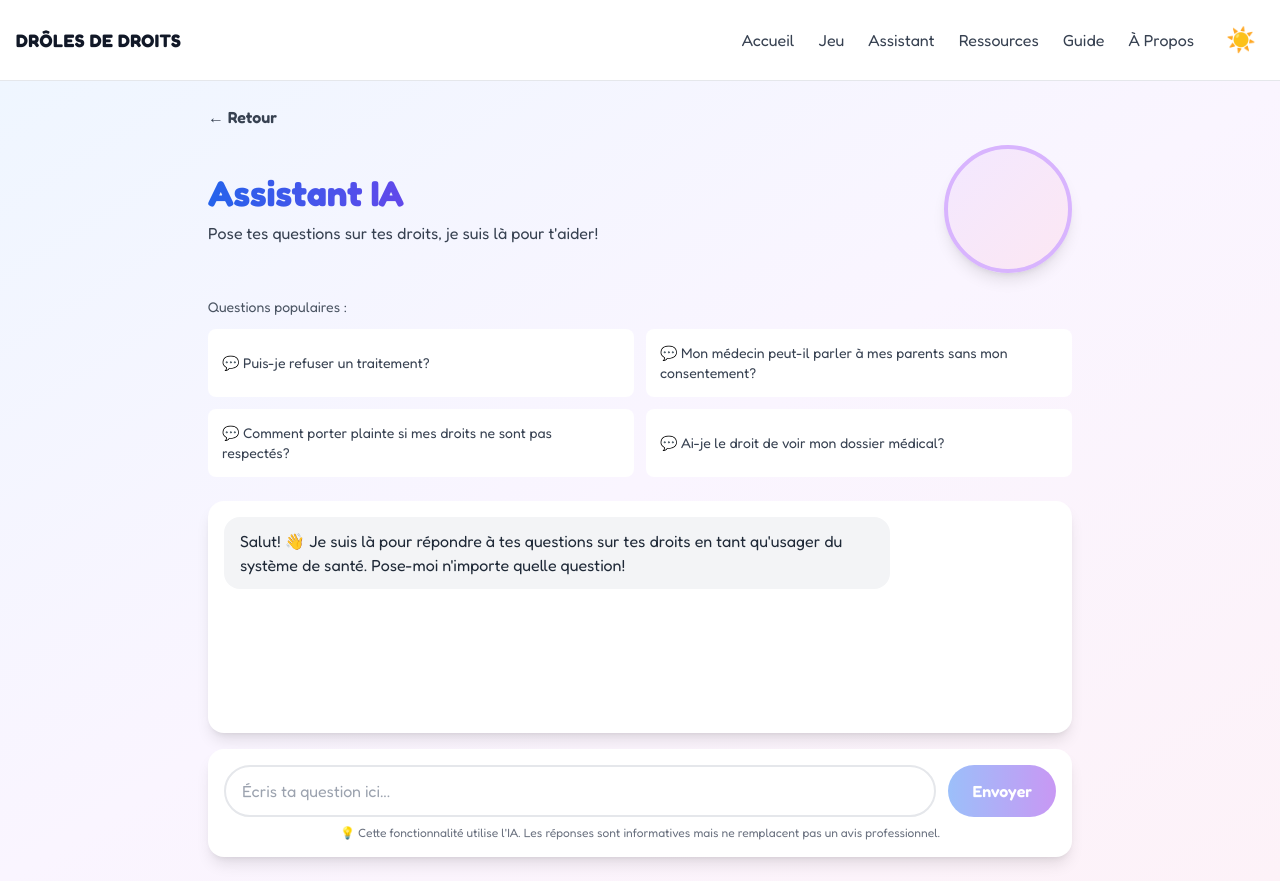
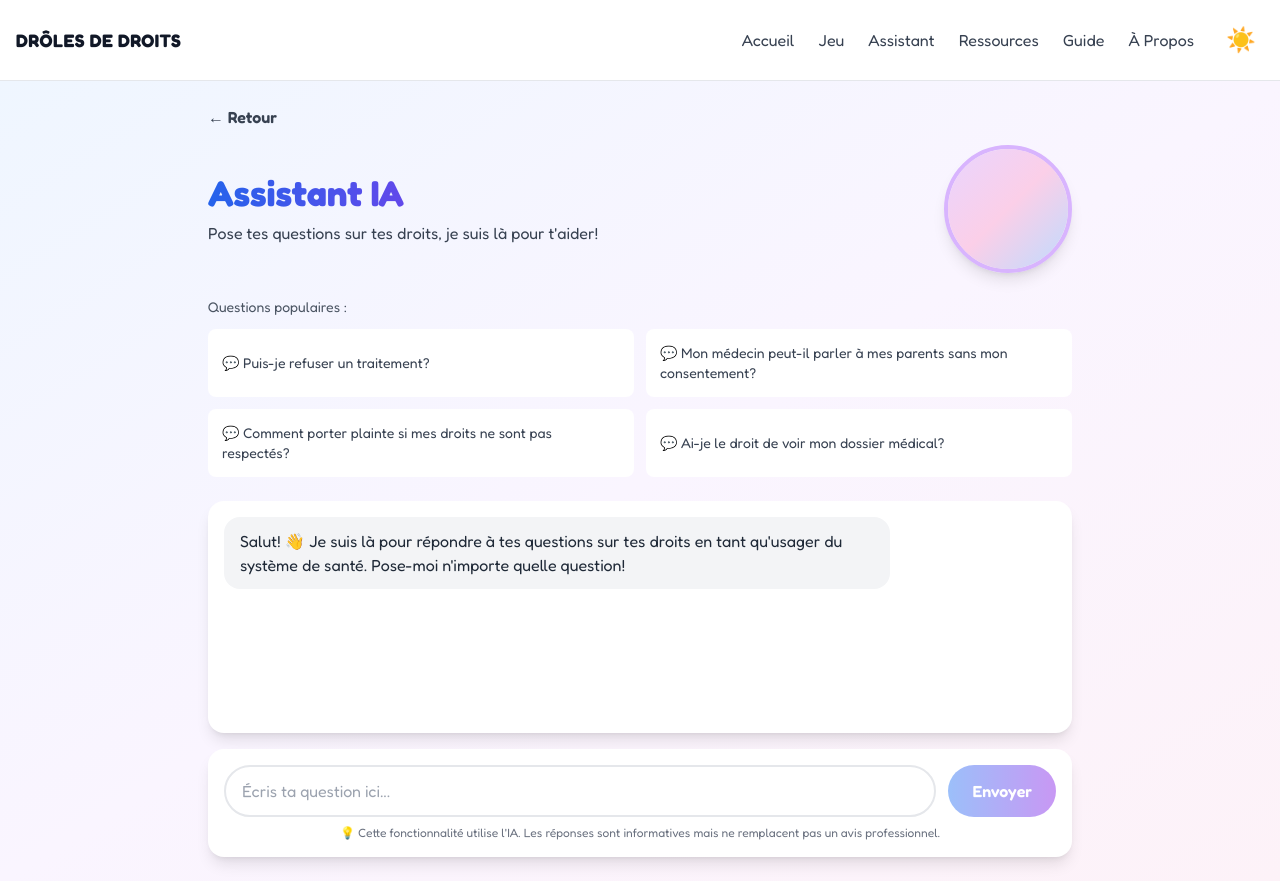
Before and after one commit to satozen/droles-de-droits, a Next.js app: page /assistant in a window 1280 px wide. Built offline with nearby package versions, Linux system fonts and the light colour scheme.

Commit message:
Fix définitif: Cache complètement le premier frame du vidéo avec overlay

```diff
--- a/app/assistant/page.tsx
+++ b/app/assistant/page.tsx
@@ -21,6 +21,7 @@ export default function AssistantPage() {
   ])
   const [input, setInput] = useState('')
   const [loading, setLoading] = useState(false)
+  const [videoLoaded, setVideoLoaded] = useState(false)
   const messagesEndRef = useRef<HTMLDivElement>(null)
 
   const scrollToBottom = () => {
@@ -107,14 +108,18 @@ export default function AssistantPage() {
               transition={{ delay: 0.2 }}
               className="hidden md:block"
             >
-              <div className="w-32 h-32 rounded-full overflow-hidden border-4 border-purple-300 shadow-lg bg-gradient-to-br from-purple-100 to-pink-100">
+              <div className="w-32 h-32 rounded-full overflow-hidden border-4 border-purple-300 shadow-lg bg-gradient-to-br from-purple-100 to-pink-100 relative">
+                {!videoLoaded && (
+                  <div className="absolute inset-0 bg-gradient-to-br from-purple-200 via-pink-200 to-blue-200 animate-pulse" />
+                )}
                 <video
                   autoPlay
                   loop
                   muted
                   playsInline
                   preload="auto"
-                  className="w-full h-full object-cover opacity-0 animate-[fadeIn_0.3s_ease-in_0.5s_forwards]"
+                  className={`w-full h-full object-cover transition-opacity duration-500 ${videoLoaded ? 'opacity-100' : 'opacity-0'}`}
+                  onPlaying={() => setVideoLoaded(true)}
                   onLoadedData={(e) => {
                     const video = e.currentTarget;
                     video.play().catch(() => {
```
